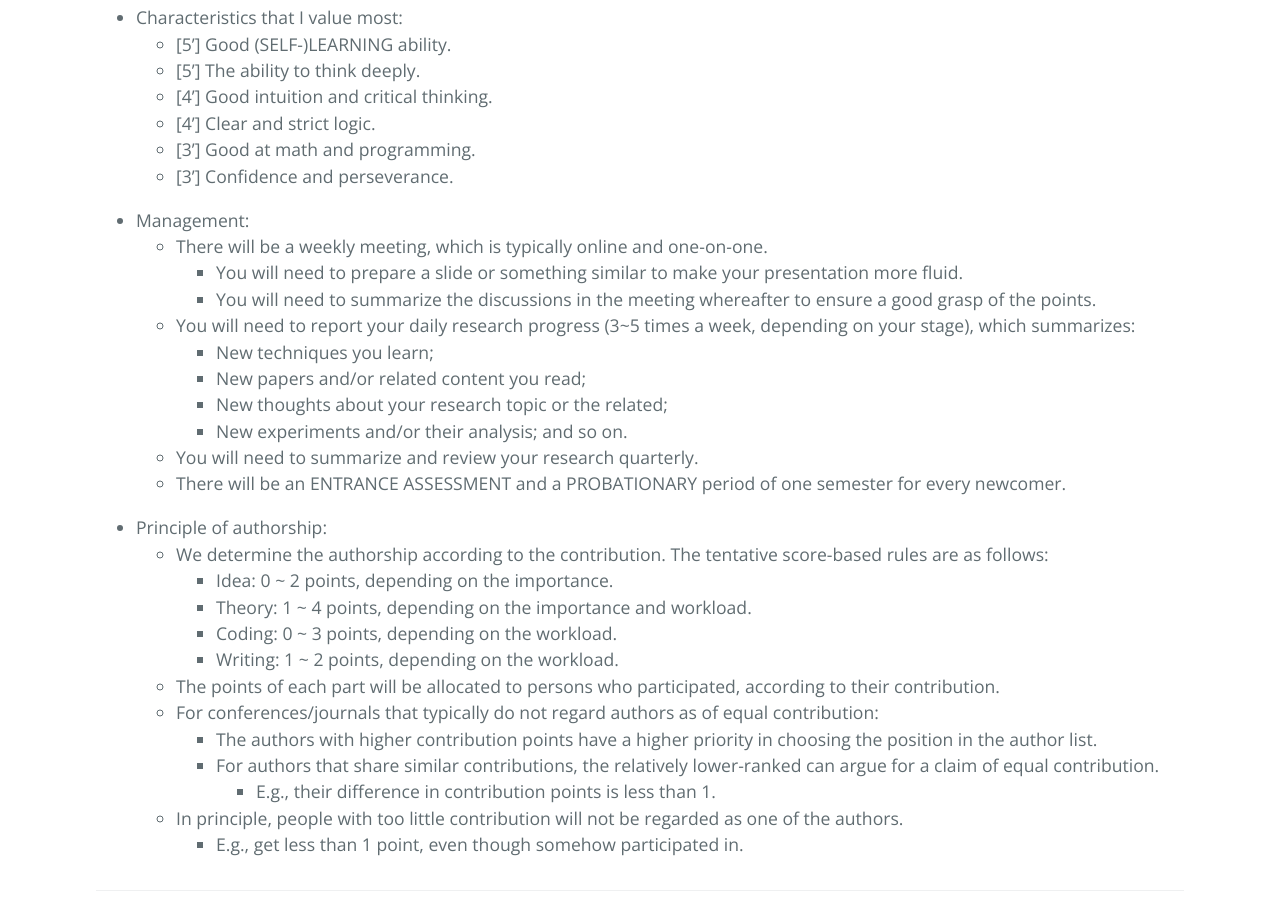
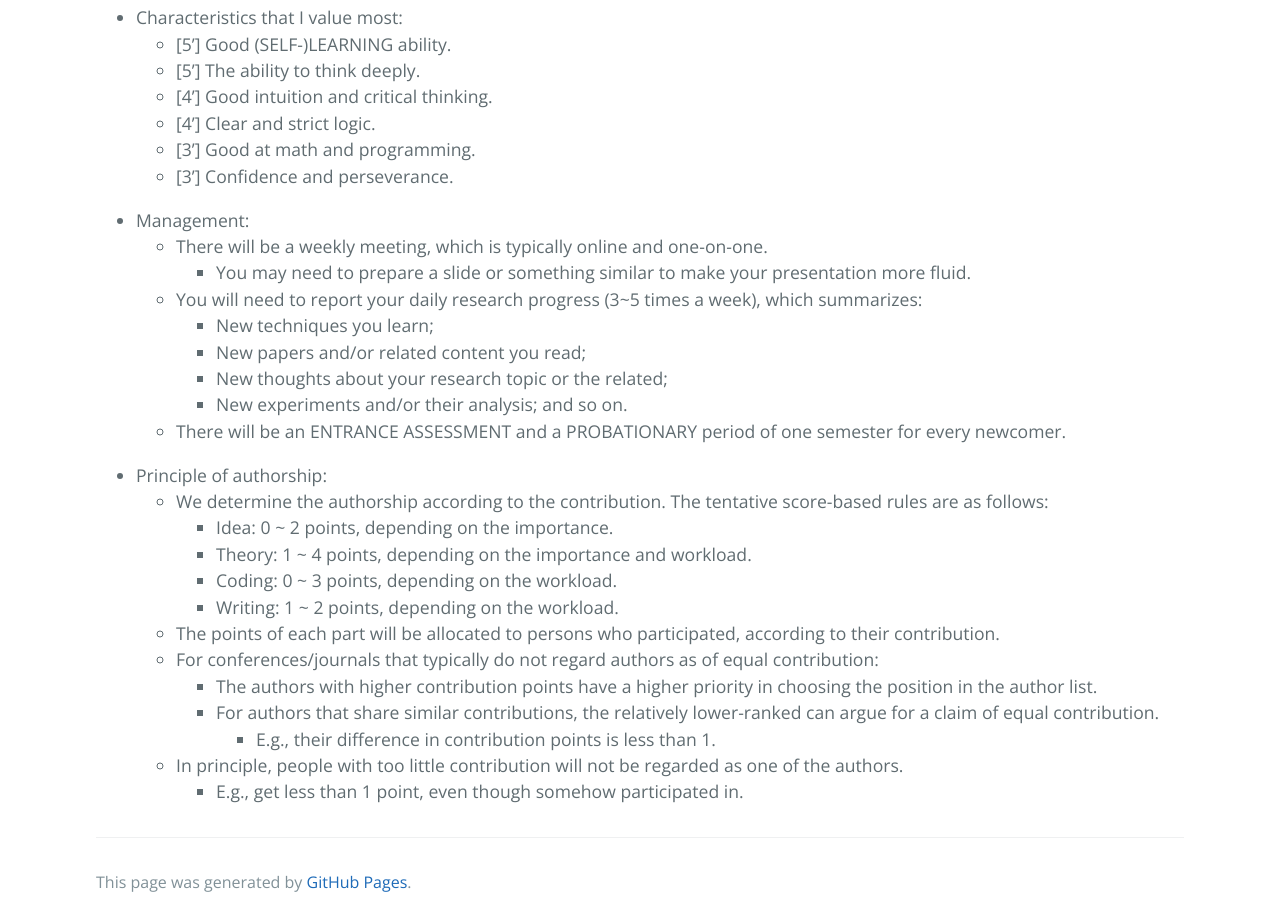
Before and after one commit to ZhimingZhou/zhimingzhou.github.io, a Jekyll site: the page built from _posts/2021-10-11-Prospective-Students.md, in a window 1280 px wide and 900 px high, scrolled down 1311 px. Built offline with Jekyll 4.4.1, drawn with Linux system fonts in a browser that asks for light colours.

Commit message:
Update 2021-10-11-Prospective-Students.md

```diff
--- a/_posts/2021-10-11-Prospective-Students.md
+++ b/_posts/2021-10-11-Prospective-Students.md
@@ -60,14 +60,12 @@ I’m looking for talented students with enthusiasm for fundamental research in
 <!--  -->
 - Management:
 	- There will be a weekly meeting, which is typically online and one-on-one.
-		- You will need to prepare a slide or something similar to make your presentation more fluid.
-		- You will need to summarize the discussions in the meeting whereafter to ensure a good grasp of the points.
-	- You will need to report your daily research progress (3~5 times a week, depending on your stage), which summarizes:
+		- You may need to prepare a slide or something similar to make your presentation more fluid.
+	- You will need to report your daily research progress (3~5 times a week), which summarizes:
 		- New techniques you learn;
 		- New papers and/or related content you read;
 		- New thoughts about your research topic or the related;
 		- New experiments and/or their analysis; and so on.
-	- You will need to summarize and review your research quarterly.
 	- There will be an ENTRANCE ASSESSMENT and a PROBATIONARY period of one semester for every newcomer.
 
 <!--  -->
```
